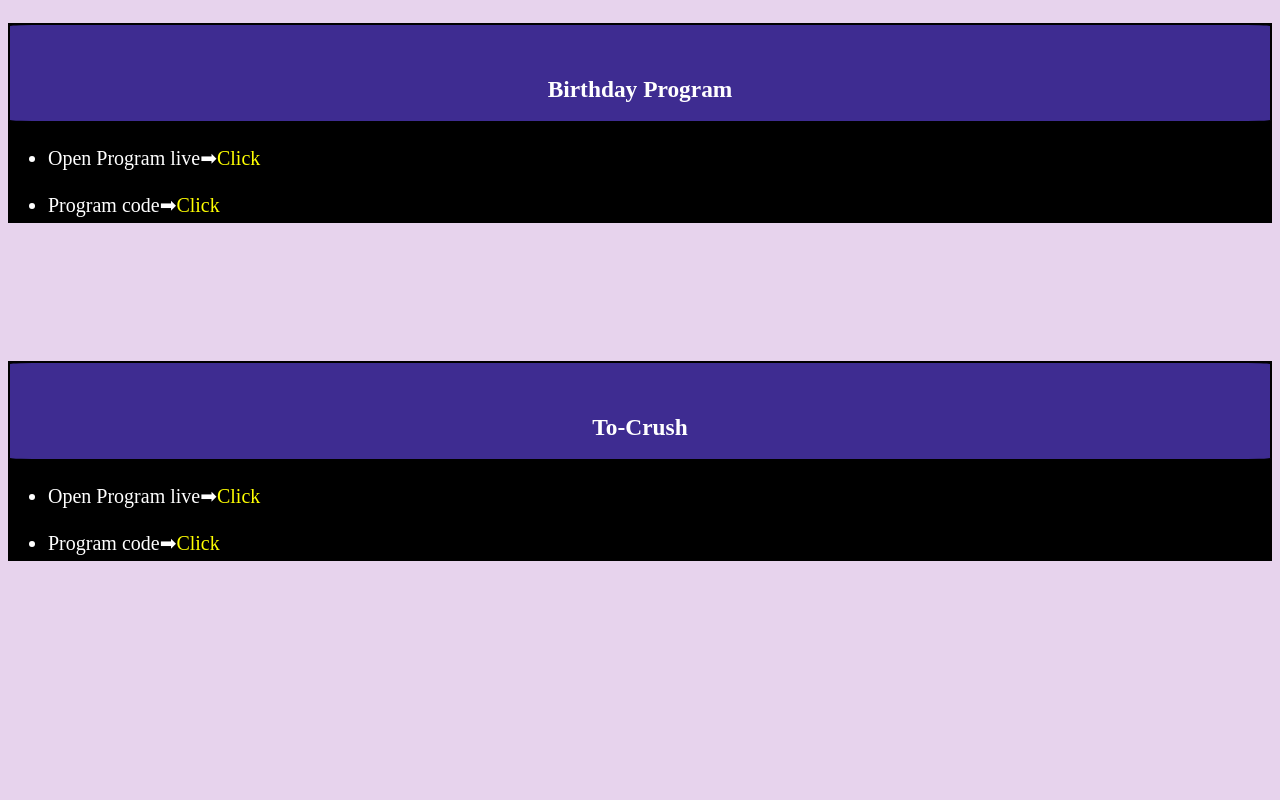
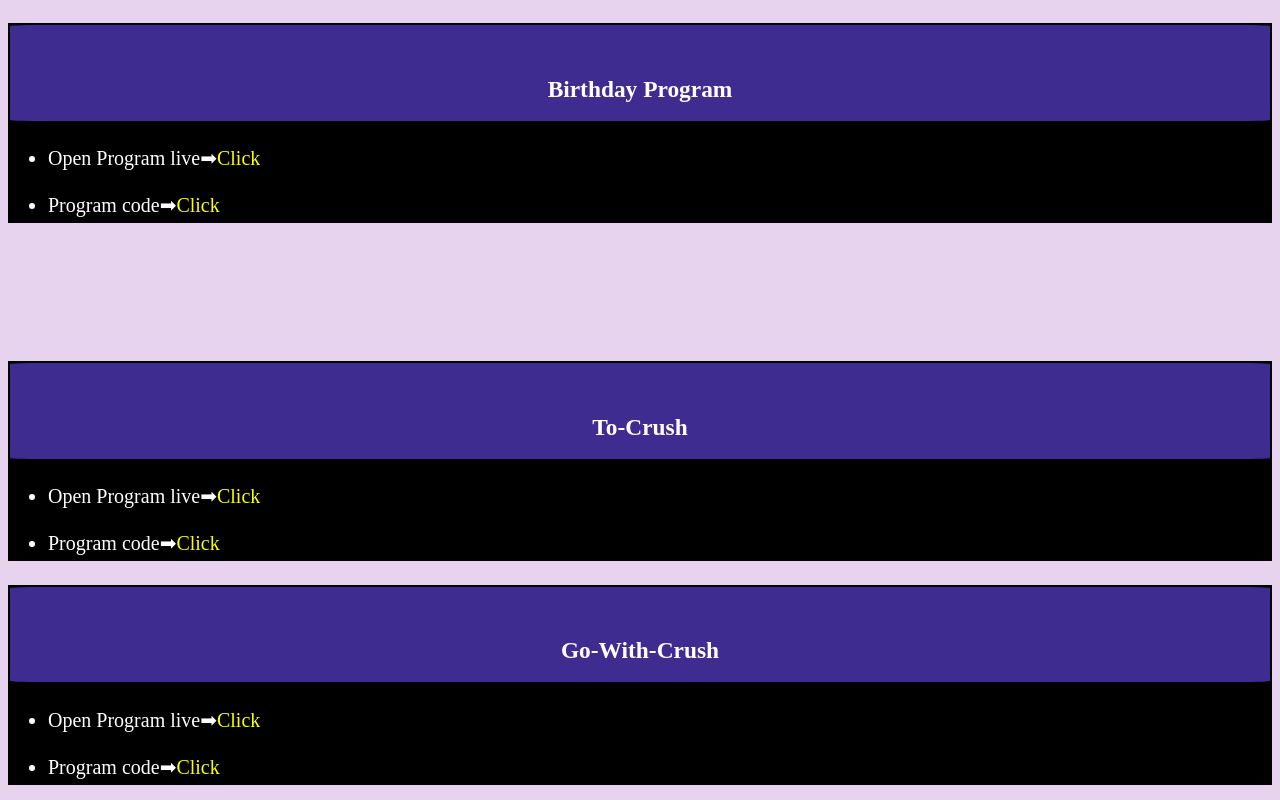
Before and after one commit to OmShukla15/Web, a plain HTML site: page programs.html in a window 1280 px wide. Drawn offline with Linux system fonts and the light colour scheme.

Commit message:
Update programs.html

```diff
--- a/programs.html
+++ b/programs.html
@@ -11,6 +11,11 @@
     #birthdayprogram{
       background-color:black;
       height:200px;
+      font-size:20px;
+    }
+    #Ask{
+      height:200px;
+      background-color:black;
       font-size:20px;
     }
     h3{
@@ -50,6 +55,15 @@
 
   </ul>
   </div>
+
+<div id="Ask"><h3>Go-With-Crush </h3>
+     <ul>
+      <li style="color:white">Open Program live&#10145;<a class="one" href="https://crush-fair.netlify.app/">Click</a></li><br>
+    <li style="color:white">Program code&#10145;<a class="one" href="https://github.com/OmShukla15/Ask-for-crush-to-go-to-fair">Click</a></li>
+
+
+  </ul>
+  </div>
 </div>
 </body>
 
```
